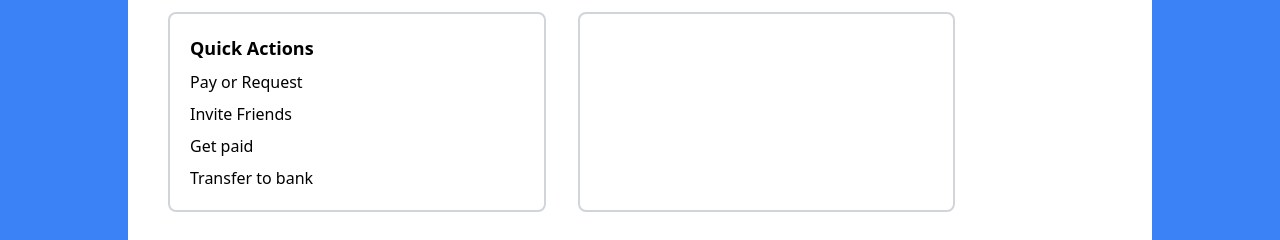
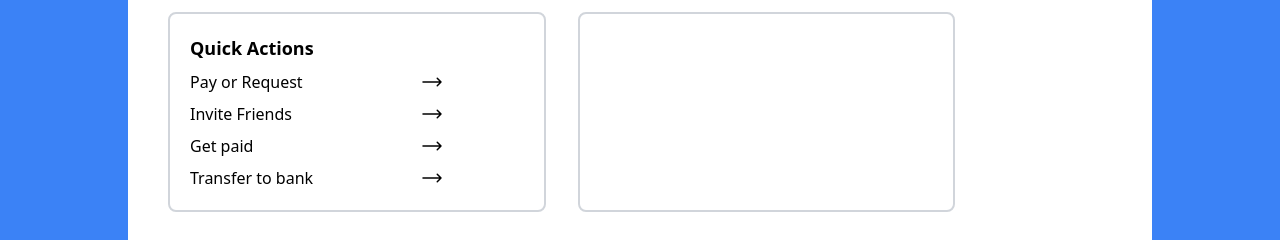
Before and after one commit to harshithm2508/PixelPurse, a React (Vite) app: page /wallet in a window 1280 px wide. Shown: the part 400-640 px from the top of the page. Built offline with nearby package versions, Linux system fonts and the light colour scheme.

Commit message:
added QuickActionBar comp and implemented in Wallet

```diff
--- /dev/null
+++ b/src/components/QuickActionBar.tsx
@@ -0,0 +1,15 @@
+interface QuickActionProps{
+    title : string
+}
+
+
+export default function QuickActionBar({title} : QuickActionProps){
+    return(
+        <div className=" mt-2 flex justify-between pr-20">
+            <div>{title}</div>
+            <svg xmlns="http://www.w3.org/2000/svg" fill="none" viewBox="0 0 24 24" strokeWidth={1.5} stroke="currentColor" className="size-6">
+                <path strokeLinecap="round" strokeLinejoin="round" d="M17.25 8.25 21 12m0 0-3.75 3.75M21 12H3" />
+            </svg>
+        </div>
+    )
+}
--- a/src/pages/Wallet.tsx
+++ b/src/pages/Wallet.tsx
@@ -2,6 +2,7 @@ import Button from "../components/Button";
 import { AmountDisplay } from "../components/AmountDisplay";
 import { WalletBalance, TotalTransactions } from "../state/atoms/MonetaryState";
 import { useRecoilState } from "recoil";
+import QuickActionBar from "../components/QuickActionBar";
 
 export default function Wallet(){
 
@@ -48,10 +49,10 @@ export default function Wallet(){
                     {/* Quick Actions Section */}
                     <div className=" w-2/5 p-5 border-gray-300 border-2 rounded-lg">
                         <div className=" font-bold text-lg">Quick Actions</div>
-                        <div className=" mt-2">Pay or Request</div>
-                        <div className=" mt-2">Invite Friends</div>
-                        <div className=" mt-2">Get paid</div>
-                        <div className=" mt-2">Transfer to bank</div>
+                        <QuickActionBar title="Pay or Request"/>
+                        <QuickActionBar title="Invite Friends"/>
+                        <QuickActionBar title="Get paid"/>
+                        <QuickActionBar title="Transfer to bank"/>
                     </div>
                     <div className=" w-2/5 p-5 border-gray-300 border-2 rounded-lg">
 
```
